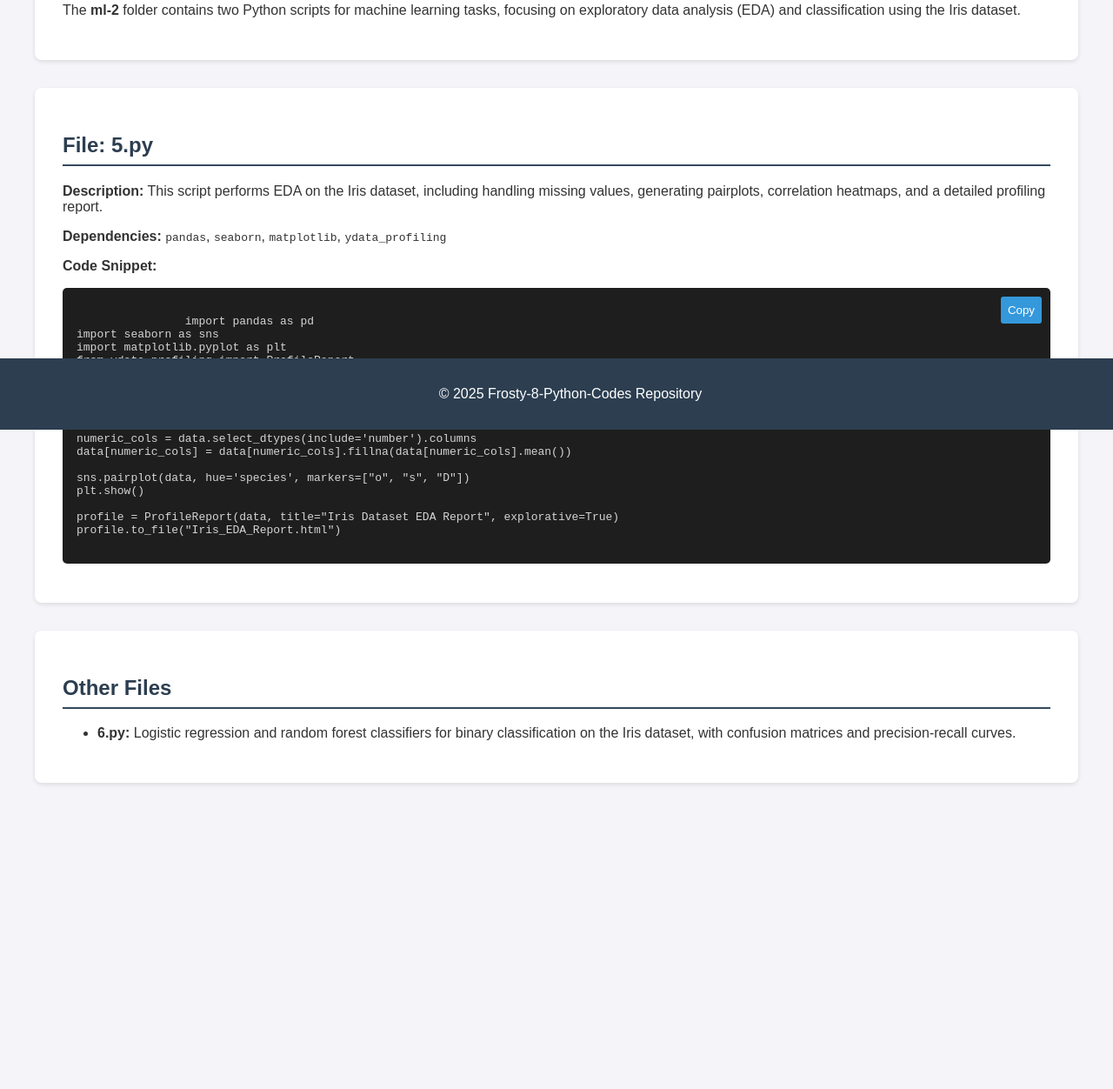
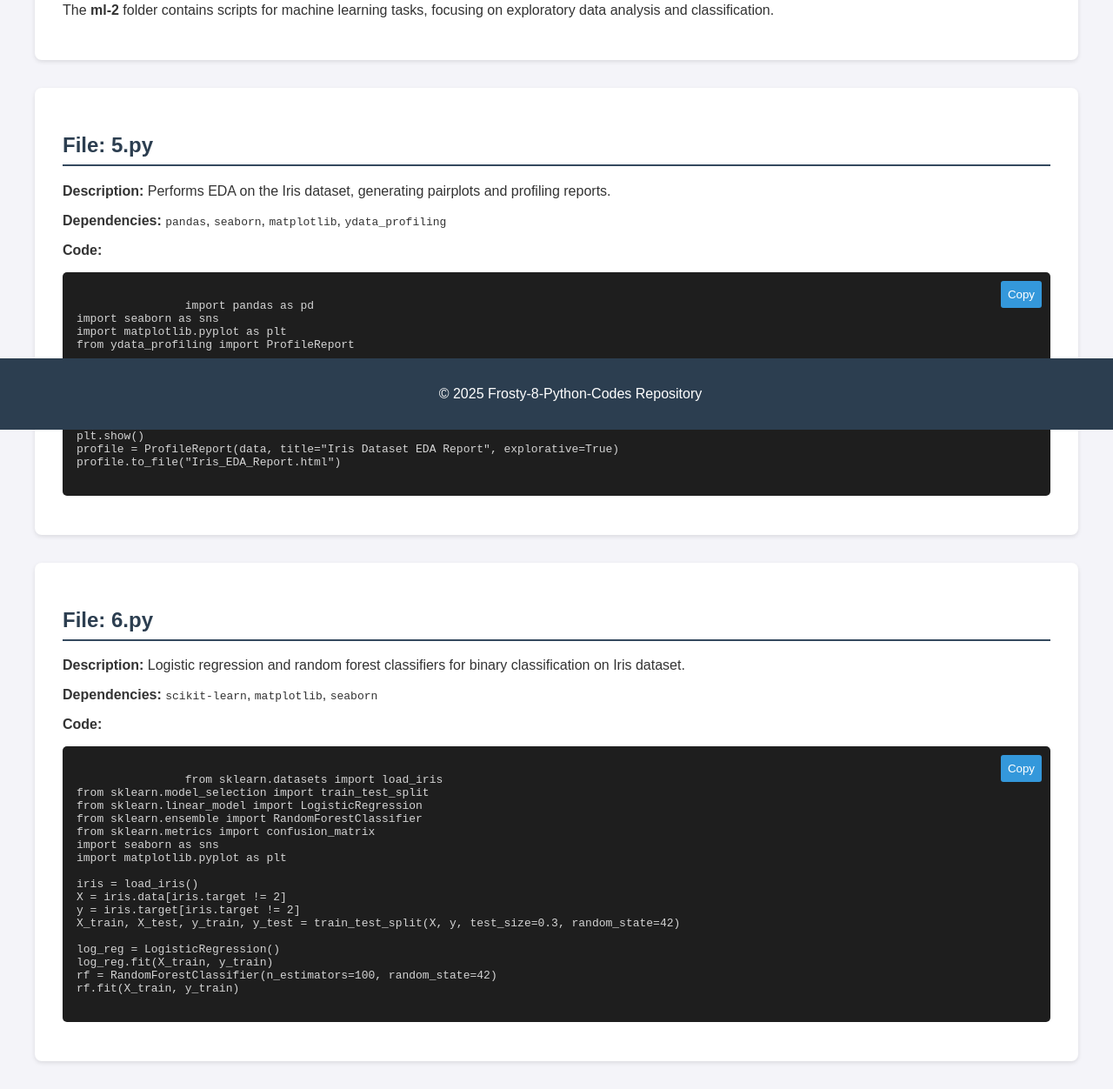
Before and after one commit to Frosty-8/Python-codes, a plain HTML site: page docs/ml_2.html in a window 1280 px wide. Shown: the part 306-1558 px from the top of the page at 87% size. Before the commit the page ends 1238 px from the top, so only its background shows below. Drawn offline with Linux system fonts and the light colour scheme.

Commit message:
Update ml_2.html

```diff
--- a/docs/ml_2.html
+++ b/docs/ml_2.html
@@ -27,13 +27,13 @@
     <div class="container">
         <section>
             <h2>Overview</h2>
-            <p>The <strong>ml-2</strong> folder contains two Python scripts for machine learning tasks, focusing on exploratory data analysis (EDA) and classification using the Iris dataset.</p>
+            <p>The <strong>ml-2</strong> folder contains scripts for machine learning tasks, focusing on exploratory data analysis and classification.</p>
         </section>
         <section>
             <h2>File: 5.py</h2>
-            <p><strong>Description:</strong> This script performs EDA on the Iris dataset, including handling missing values, generating pairplots, correlation heatmaps, and a detailed profiling report.</p>
+            <p><strong>Description:</strong> Performs EDA on the Iris dataset, generating pairplots and profiling reports.</p>
             <p><strong>Dependencies:</strong> <code>pandas</code>, <code>seaborn</code>, <code>matplotlib</code>, <code>ydata_profiling</code></p>
-            <p><strong>Code Snippet:</strong></p>
+            <p><strong>Code:</strong></p>
             <pre>
                 <button class="copy-btn" onclick="copyCode(this)">Copy</button>
                 import pandas as pd
@@ -42,24 +42,40 @@ import matplotlib.pyplot as plt
 from ydata_profiling import ProfileReport
 
 data = sns.load_dataset('iris')
-
 print("Missing Values:\n", data.isnull().sum())
-
 numeric_cols = data.select_dtypes(include='number').columns
 data[numeric_cols] = data[numeric_cols].fillna(data[numeric_cols].mean())
-
 sns.pairplot(data, hue='species', markers=["o", "s", "D"])
 plt.show()
-
 profile = ProfileReport(data, title="Iris Dataset EDA Report", explorative=True)
 profile.to_file("Iris_EDA_Report.html")
             </pre>
         </section>
         <section>
-            <h2>Other Files</h2>
-            <ul>
-                <li><strong>6.py:</strong> Logistic regression and random forest classifiers for binary classification on the Iris dataset, with confusion matrices and precision-recall curves.</li>
-            </ul>
+            <h2>File: 6.py</h2>
+            <p><strong>Description:</strong> Logistic regression and random forest classifiers for binary classification on Iris dataset.</p>
+            <p><strong>Dependencies:</strong> <code>scikit-learn</code>, <code>matplotlib</code>, <code>seaborn</code></p>
+            <p><strong>Code:</strong></p>
+            <pre>
+                <button class="copy-btn" onclick="copyCode(this)">Copy</button>
+                from sklearn.datasets import load_iris
+from sklearn.model_selection import train_test_split
+from sklearn.linear_model import LogisticRegression
+from sklearn.ensemble import RandomForestClassifier
+from sklearn.metrics import confusion_matrix
+import seaborn as sns
+import matplotlib.pyplot as plt
+
+iris = load_iris()
+X = iris.data[iris.target != 2]
+y = iris.target[iris.target != 2]
+X_train, X_test, y_train, y_test = train_test_split(X, y, test_size=0.3, random_state=42)
+
+log_reg = LogisticRegression()
+log_reg.fit(X_train, y_train)
+rf = RandomForestClassifier(n_estimators=100, random_state=42)
+rf.fit(X_train, y_train)
+            </pre>
         </section>
     </div>
     <footer>
```
